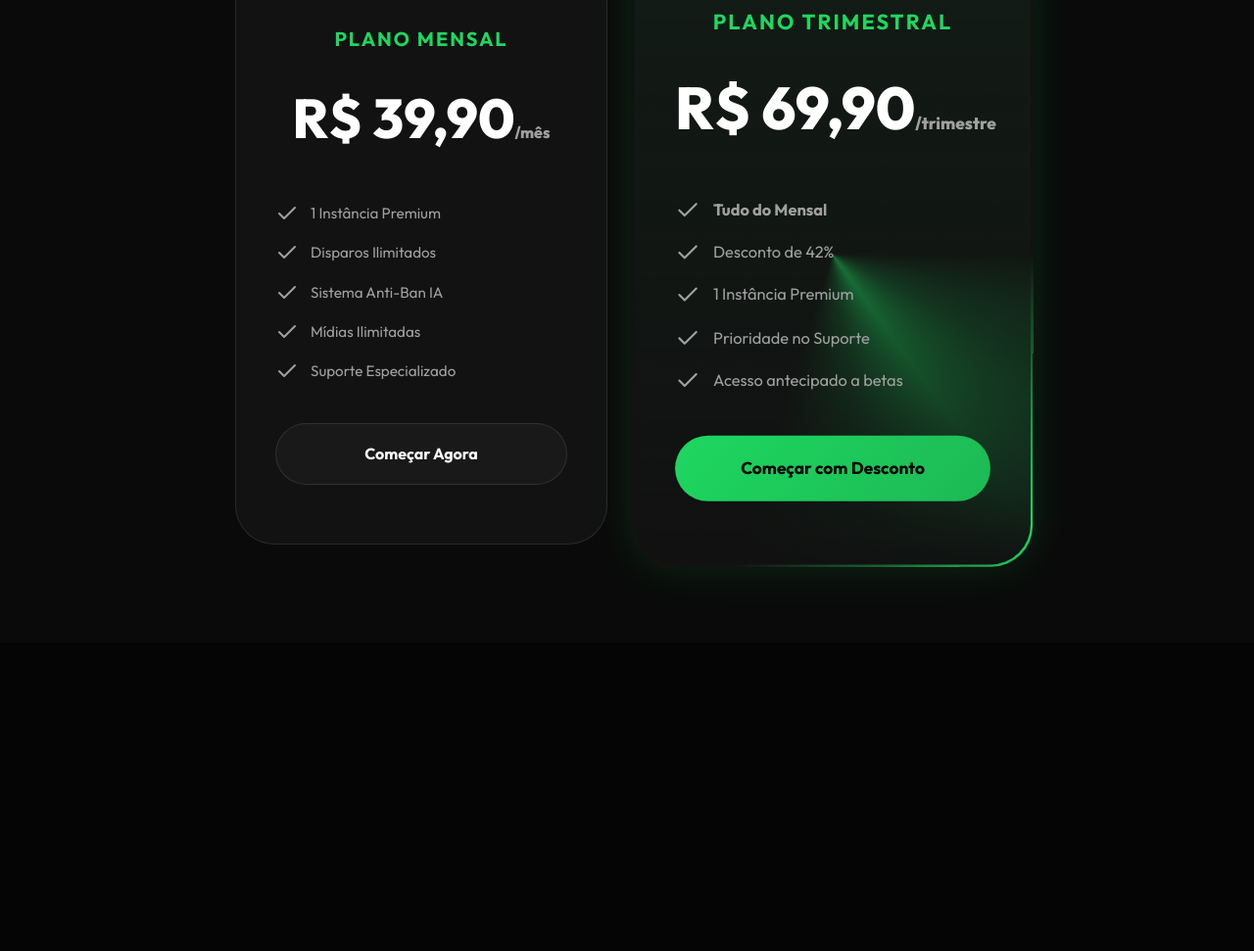
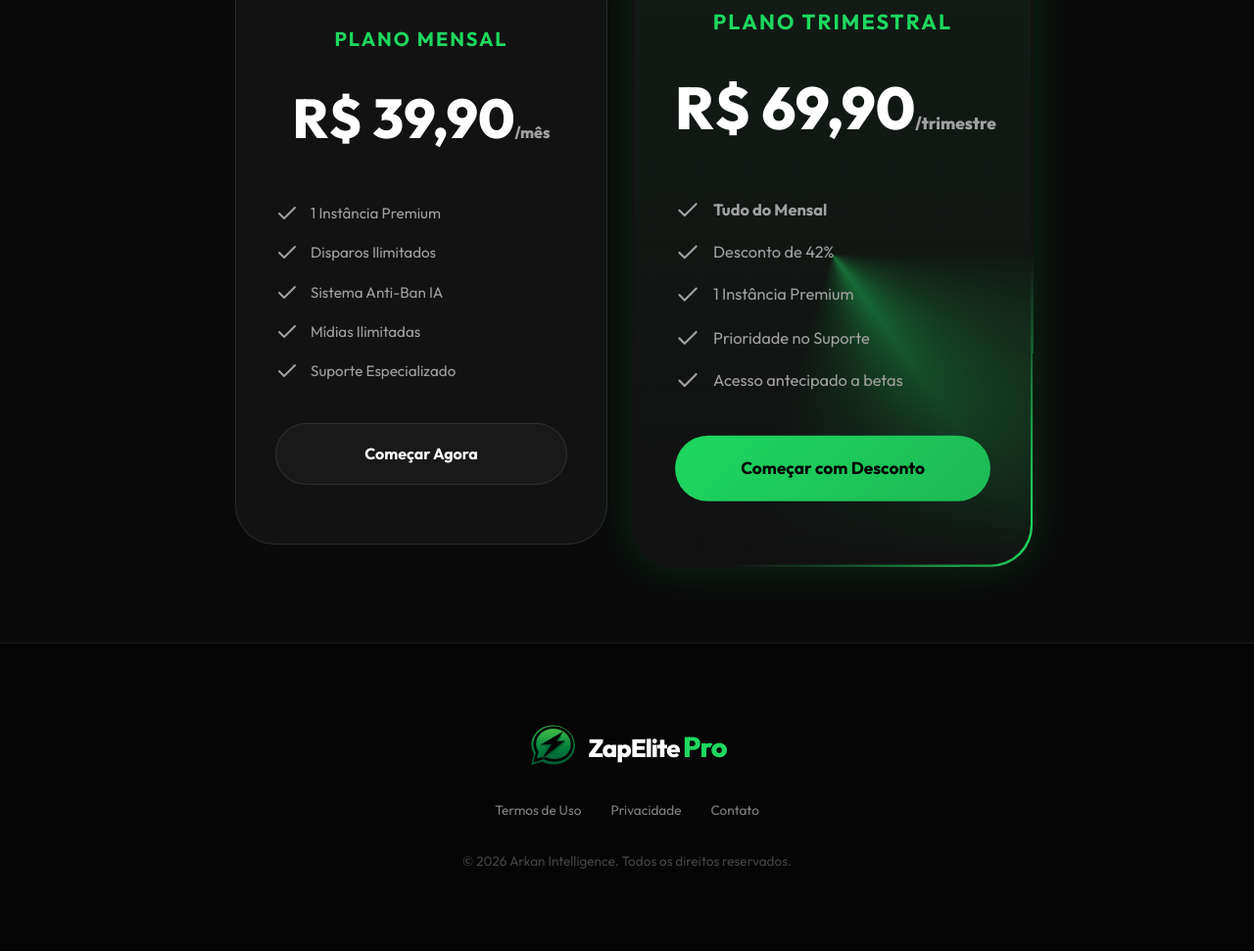
Before and after one commit to arkanintelligence-boop/zapelitepro, a plain HTML site: page index.html in a window 1280 px wide. Shown: the part 2247-3218 px from the top of the page at 98% size. Before the commit the page ends 2903 px from the top, so only its background shows below. Drawn offline with nearby package versions, Linux system fonts and the light colour scheme.

Commit message:
Fix checkout links scrolling issue and restore footer

```diff
--- a/index.html
+++ b/index.html
@@ -102,8 +102,8 @@
                     <li><i data-lucide="check"></i> Mídias Ilimitadas</li>
                     <li><i data-lucide="check"></i> Suporte Especializado</li>
                 </ul>
-                <a href="https://pay.kirvano.com/7800ecd9-b948-40d7-8643-4d62ee921e34" class="btn-pricing">Começar
-                    Agora</a>
+                <a href="https://pay.kirvano.com/7800ecd9-b948-40d7-8643-4d62ee921e34" target="_blank" rel="noopener"
+                    class="btn-pricing">Começar Agora</a>
             </div>
 
             <!-- Plano Trimestral -->
@@ -120,12 +120,28 @@
                     <li><i data-lucide="check"></i> Prioridade no Suporte</li>
                     <li><i data-lucide="check"></i> Acesso antecipado a betas</li>
                 </ul>
-                <a href="https://pay.kirvano.com/ce164641-ca6c-4ba3-98d3-29a33c879254" class="btn-pricing">Começar com
-                    Desconto</a>
+                <a href="https://pay.kirvano.com/ce164641-ca6c-4ba3-98d3-29a33c879254" target="_blank" rel="noopener"
+                    class="btn-pricing">Começar com Desconto</a>
             </div>
         </div>
     </section>
 
+    <footer>
+        <div class="footer-logo" style="margin-bottom: 30px;">
+            <div class="logo-wrapper" style="justify-content: center; display: flex; align-items: center; gap: 12px;">
+                <img src="logo.png" alt="ZapElite Logo" style="height: 50px;">
+                <span style="font-size: 1.6rem; font-weight: 800; color: #fff;">ZapElite <span
+                        style="color: var(--primary);">Pro</span></span>
+            </div>
+        </div>
+        <div class="footer-links" style="display: flex; justify-content: center; gap: 30px; margin-bottom: 30px;">
+            <a href="#" style="color: var(--text-muted); text-decoration: none; font-size: 0.85rem;">Termos de Uso</a>
+            <a href="#" style="color: var(--text-muted); text-decoration: none; font-size: 0.85rem;">Privacidade</a>
+            <a href="mailto:arkanintelligence@gmail.com"
+                style="color: var(--text-muted); text-decoration: none; font-size: 0.85rem;">Contato</a>
+        </div>
+        <p class="copyright" style="color: #444; font-size: 0.85rem; text-align: center;">© 2026 Arkan Intelligence.
+            Todos os direitos reservados.</p>
     </footer>
 
     <!-- MODAL DE DOWNLOAD PREMIUM -->
```
